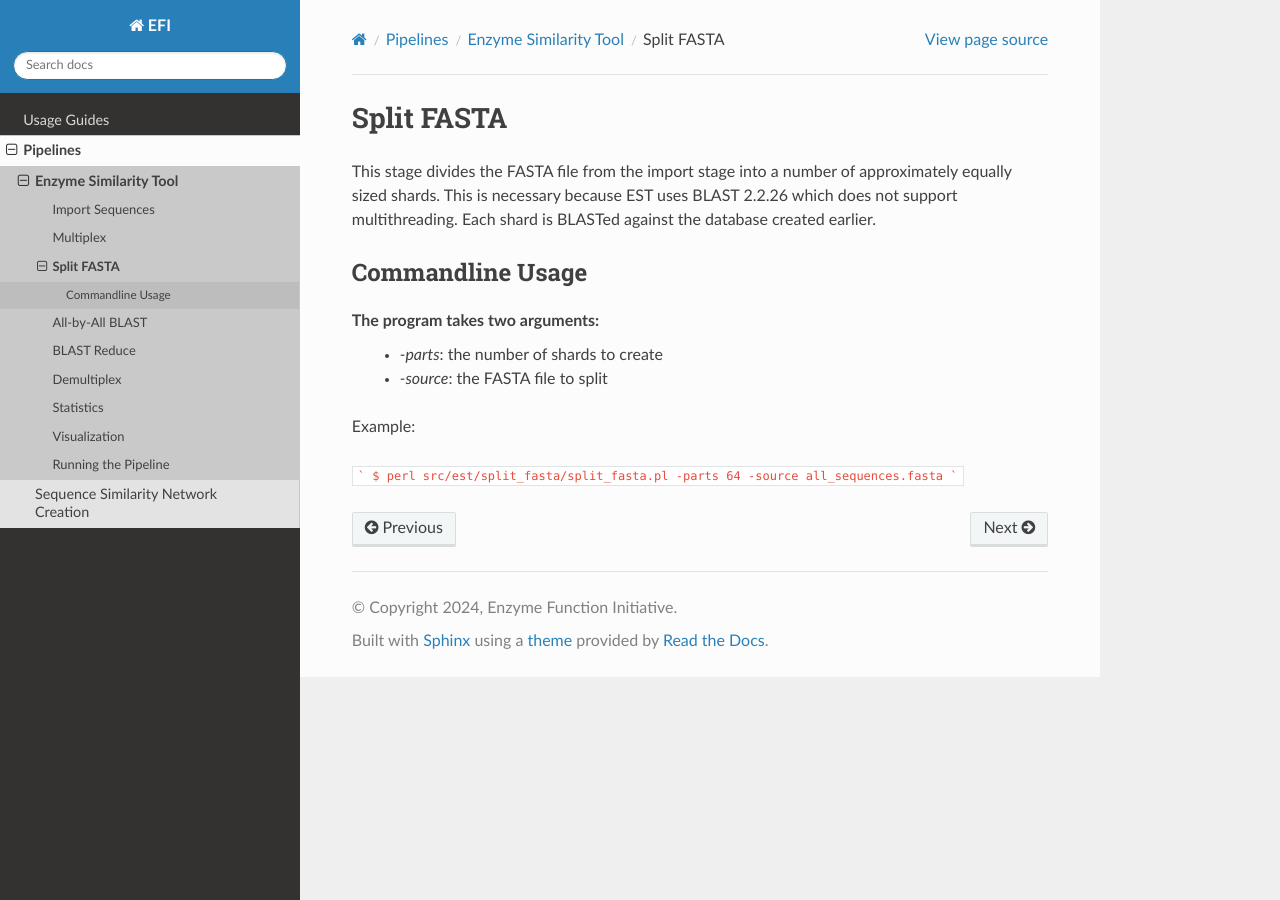
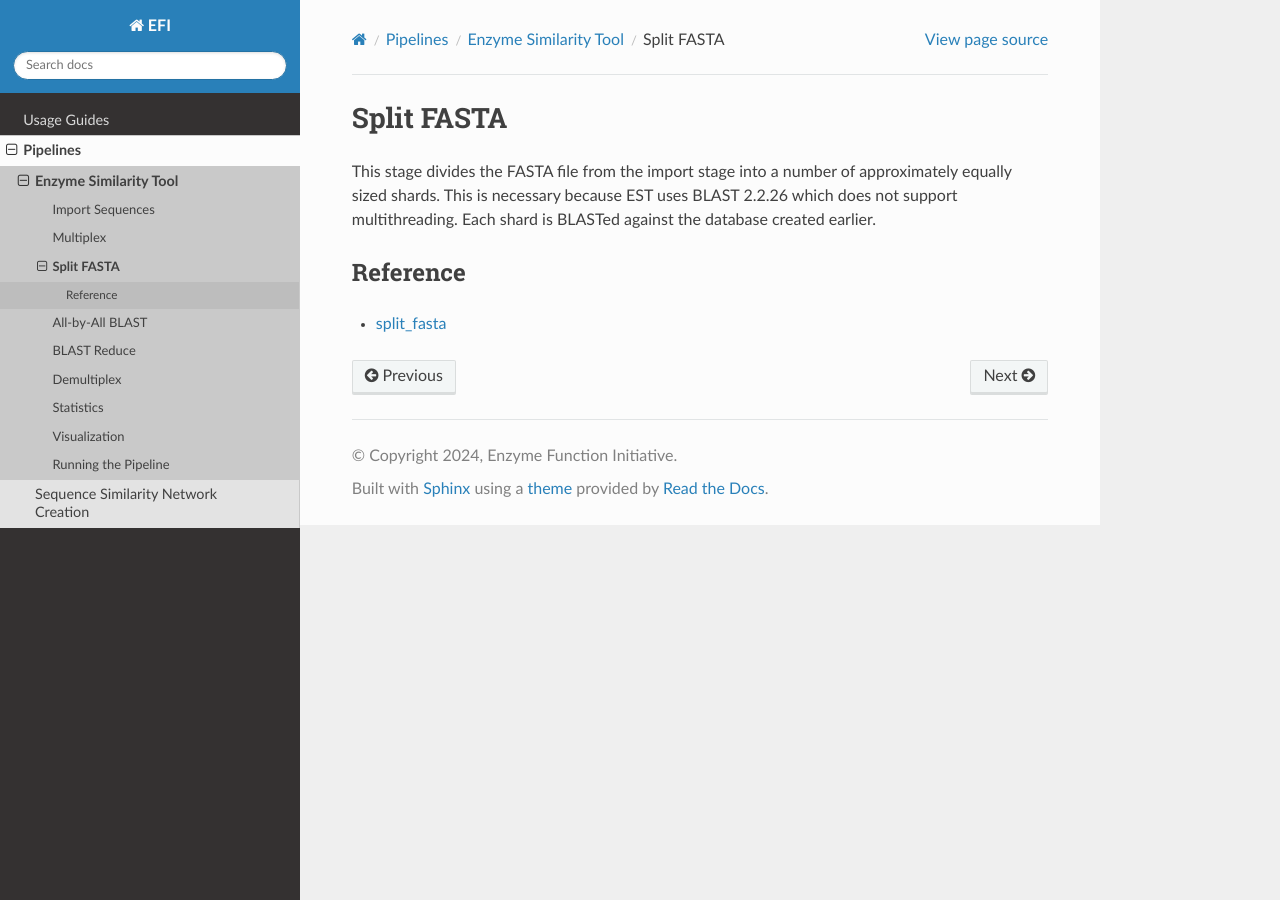
Before and after one commit to EnzymeFunctionInitiative/EST, a Sphinx documentation site: the page built from docs/source/pipelines/est/split_fasta/index.rst, in a window 1280 px wide. Built offline with Sphinx 7.4.7 and the Read the Docs theme 2.0.0, drawn with Linux system fonts in a browser that asks for light colours.

Commit message:
Demo pod usage and integration to sphinx

````diff
--- a/docs/source/pipelines/est/split_fasta/index.rst
+++ b/docs/source/pipelines/est/split_fasta/index.rst
@@ -6,14 +6,13 @@ approximately equally sized shards. This is necessary because EST uses BLAST
 2.2.26 which does not support multithreading. Each shard is BLASTed against the
 database created earlier.
 
-Commandline Usage
------------------
-The program takes two arguments:
-    * `-parts`: the number of shards to create
-    * `-source`: the FASTA file to split
 
-Example:
 
-```
-$ perl src/est/split_fasta/split_fasta.pl -parts 64 -source all_sequences.fasta
-```
+Reference
+---------
+
+.. toctree::
+    :glob:
+    :maxdepth: 1
+
+    *
````
Also changed, not shown: docs/source/pipelines/est/split_fasta/split_fasta.rst (added, +13 -0 lines), 1 other file.
